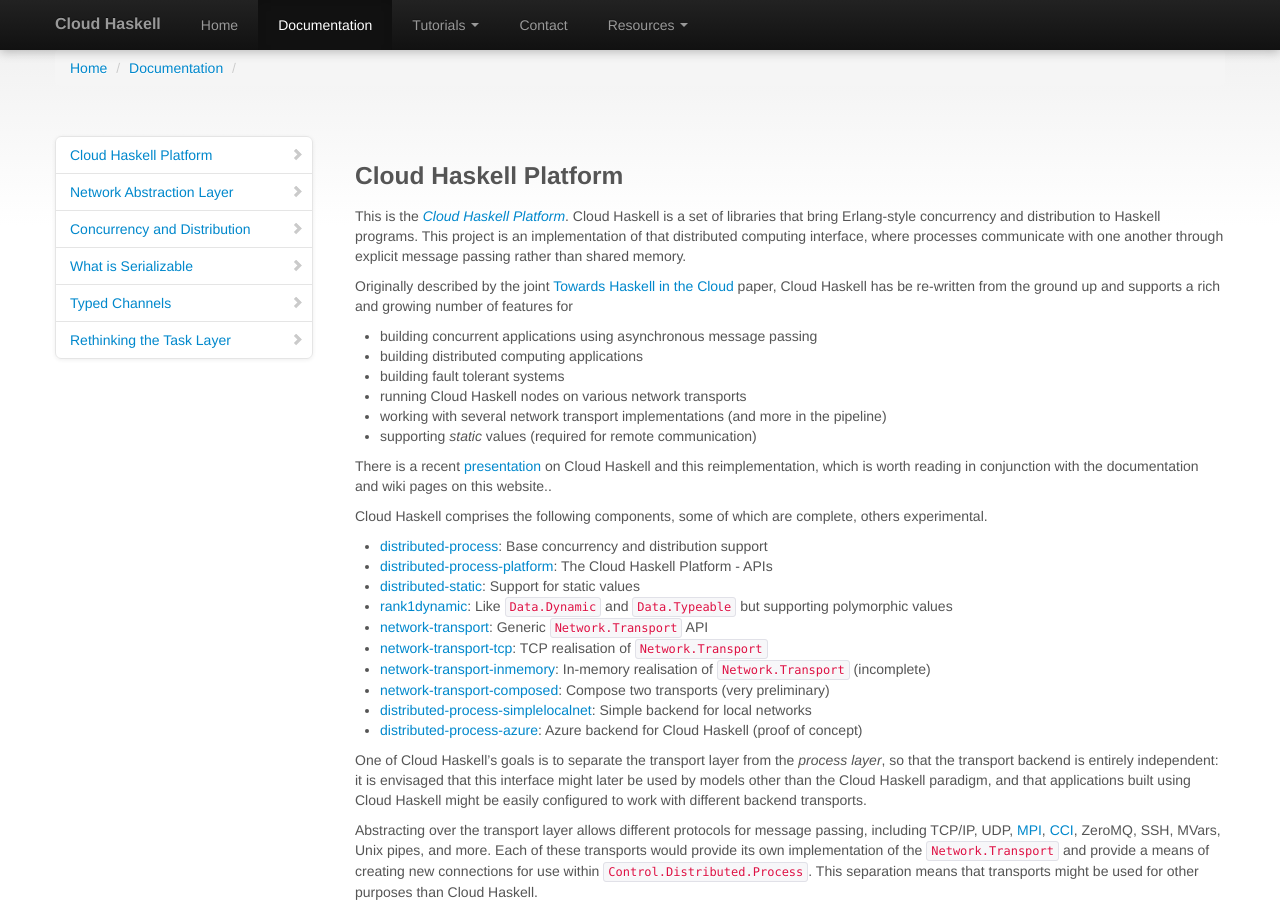
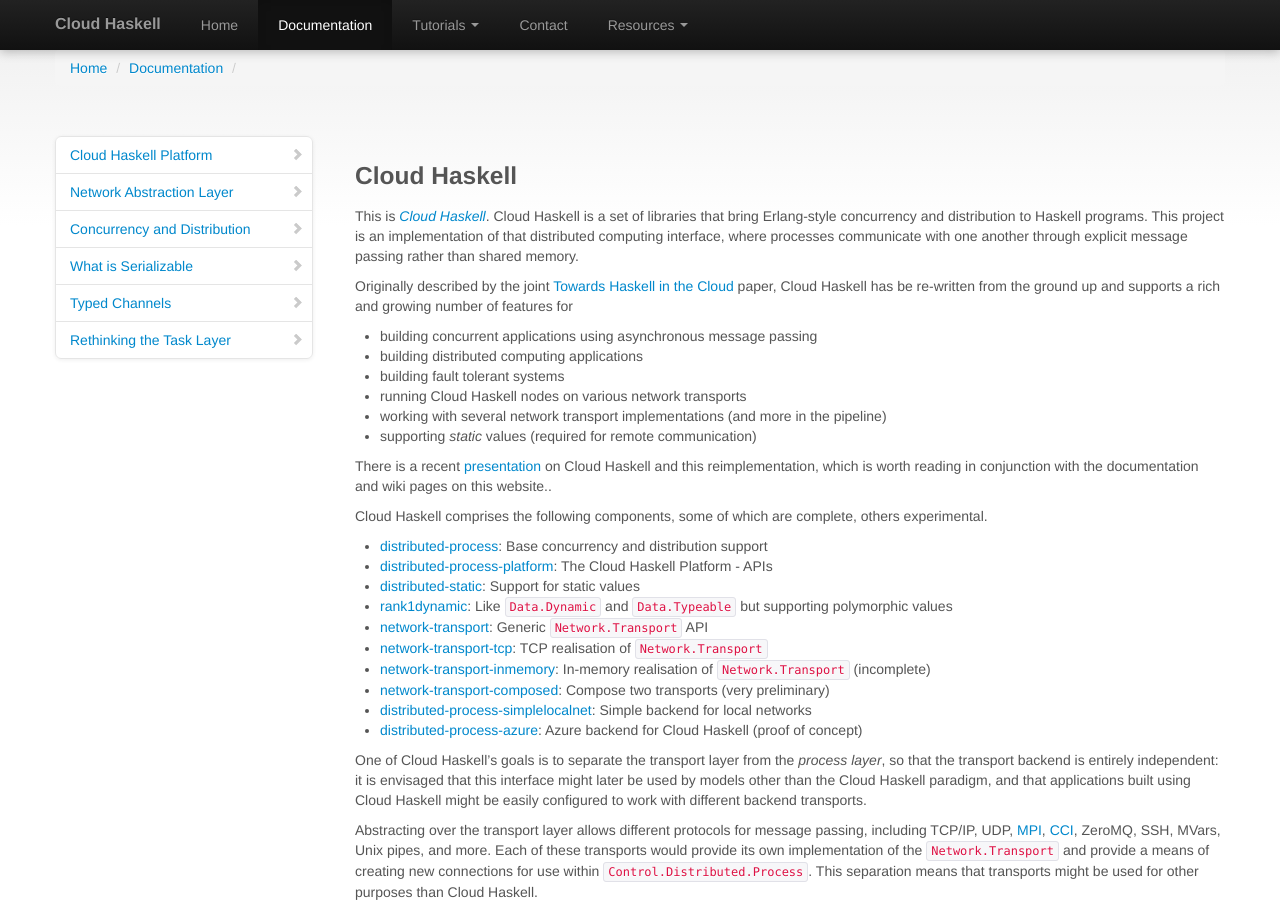
Before and after one commit to haskell-distributed/distributed-process, a Jekyll site: the page built from documentation.md, in a window 1280 px wide and 900 px high. Built offline with Jekyll 4.4.1, drawn with Linux system fonts in a browser that asks for light colours; comment, search, counter and statistics services are not loaded.

Commit message:
Update documentation.md

```diff
--- a/documentation.md
+++ b/documentation.md
@@ -3,9 +3,9 @@ layout: documentation
 title: Documentation
 ---
 
-### Cloud Haskell Platform
+### Cloud Haskell
 
-This is the [*Cloud Haskell Platform*][1]. Cloud Haskell is a set of libraries
+This is [*Cloud Haskell*][1]. Cloud Haskell is a set of libraries
 that bring Erlang-style concurrency and distribution to Haskell programs. This
 project is an implementation of that distributed computing interface, where
 processes communicate with one another through explicit message passing rather
```
